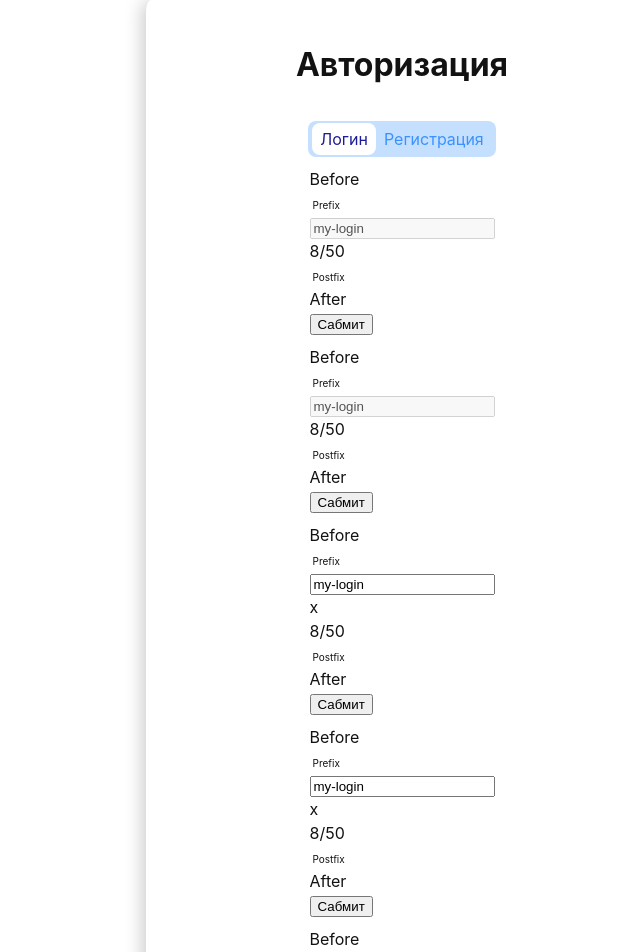
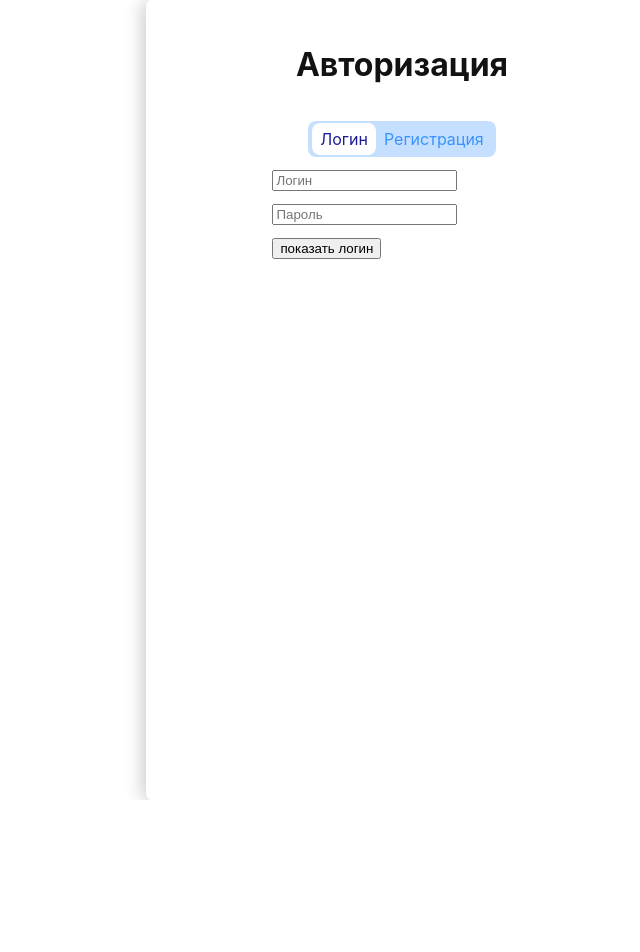
Before and after one commit to SergienkoNikita/logain-registration-react, a React (Vite) app: page /auth in a window 1280 px wide. Shown: the top 952 px of the page, without its empty margins (622-1262 px from the left). After the commit the page ends 800 px from the top, so only its background shows below. Built offline with nearby package versions, Linux system fonts and the light colour scheme.

Commit message:
add margins to input in forms

```diff
--- a/src/features/authentication/login-form/login-form.tsx
+++ b/src/features/authentication/login-form/login-form.tsx
@@ -6,7 +6,7 @@ export const LoginForm: FC = () => {
     login: string | number;
     password: string | number;
   }>({
-    login: 'my-login',
+    login: '',
     password: '',
   });
 
@@ -23,92 +23,23 @@ export const LoginForm: FC = () => {
     console.log(loginForm);
   };
   return (
-    <>
+    <div style={{ width: '60%' }}>
       <BaseInput
         type='text'
         placeholder='Логин'
         value={loginForm.login}
         onChange={setLogin}
-        clearable
-        showCount
-        size='xs'
-        addonAfter='After'
-        addonBefore='Before'
-        prefix={<span style={{ fontSize: 10, padding: '0 3px' }}>Prefix</span>}
-        postfix={<span style={{ fontSize: 10, padding: '0 3px' }}>Postfix</span>}
-        maxLength={50}
-        status='success'
-        enterButton='Сабмит'
-        disabled
+        style={{ marginBottom: 10 }}
       />
 
       <BaseInput
-        type='text'
+        type='password'
         placeholder='Пароль'
-        value={loginForm.login}
+        value={loginForm.password}
         onChange={setPassword}
-        clearable
-        addonAfter='After'
-        addonBefore='Before'
-        prefix={<span style={{ fontSize: 10, padding: '0 3px' }}>Prefix</span>}
-        postfix={<span style={{ fontSize: 10, padding: '0 3px' }}>Postfix</span>}
-        maxLength={50}
-        status='warning'
-        enterButton='Сабмит'
-        loading
-        showCount
-        size='sm'
+        style={{ marginBottom: 10 }}
       />
-      <BaseInput
-        type='text'
-        placeholder='Логин'
-        value={loginForm.login}
-        onChange={setLogin}
-        clearable
-        addonAfter='After'
-        addonBefore='Before'
-        prefix={<span style={{ fontSize: 10, padding: '0 3px' }}>Prefix</span>}
-        postfix={<span style={{ fontSize: 10, padding: '0 3px' }}>Postfix</span>}
-        maxLength={50}
-        status='error'
-        enterButton='Сабмит'
-        showCount
-        size='md'
-      />
-
-      <BaseInput
-        type='text'
-        placeholder='Пароль'
-        value={loginForm.login}
-        onChange={setPassword}
-        clearable
-        addonAfter='After'
-        addonBefore='Before'
-        prefix={<span style={{ fontSize: 10, padding: '0 3px' }}>Prefix</span>}
-        postfix={<span style={{ fontSize: 10, padding: '0 3px' }}>Postfix</span>}
-        maxLength={50}
-        enterButton='Сабмит'
-        showCount
-        size='lg'
-      />
-
-      <BaseInput
-        type='text'
-        placeholder='Пароль'
-        value={loginForm.login}
-        onChange={setPassword}
-        clearable
-        addonAfter='After'
-        addonBefore='Before'
-        prefix={<span style={{ fontSize: 10, padding: '0 3px' }}>Prefix</span>}
-        postfix={<span style={{ fontSize: 10, padding: '0 3px' }}>Postfix</span>}
-        maxLength={50}
-        enterButton='Сабмит'
-        showCount
-        size='xl'
-      />
-
       <button onClick={log}>показать логин</button>
-    </>
+    </div>
   );
 };
--- a/src/shared/ui/base-input/base-input.tsx
+++ b/src/shared/ui/base-input/base-input.tsx
@@ -24,6 +24,8 @@ const BaseInput: FC<BaseInputProps> = ({
   enterButton,
   loading,
   disabled,
+  className,
+  style,
   ...rest
 }) => {
   const [localValue, setLocalValue] = useState<string | number>(defaultValue ?? '');
@@ -58,8 +60,9 @@ const BaseInput: FC<BaseInputProps> = ({
       status ? classes[status] : '',
       isDisabled ? classes.disabled : '',
       enterButton ? classes.withButton : '',
+      className ?? '',
     ].join(' ')
-  ), [size, isDisabled, status, enterButton]);
+  ), [size, isDisabled, status, enterButton, className]);
 
   const onLocalValueChange = (e: FormEvent<HTMLInputElement>): void => {
     setLocalValue(e.currentTarget.value);
@@ -74,7 +77,7 @@ const BaseInput: FC<BaseInputProps> = ({
   };
 
   return (
-      <div className={inputClass}>
+      <div className={inputClass} style={style}>
         {addonBefore && <div className={classes.baseInputAddonBefore}>{addonBefore}</div>}
         {prefix && <div className={classes.baseInputPrefix}>{prefix}</div>}
         <div className={classes.baseInputWrap}>
```
